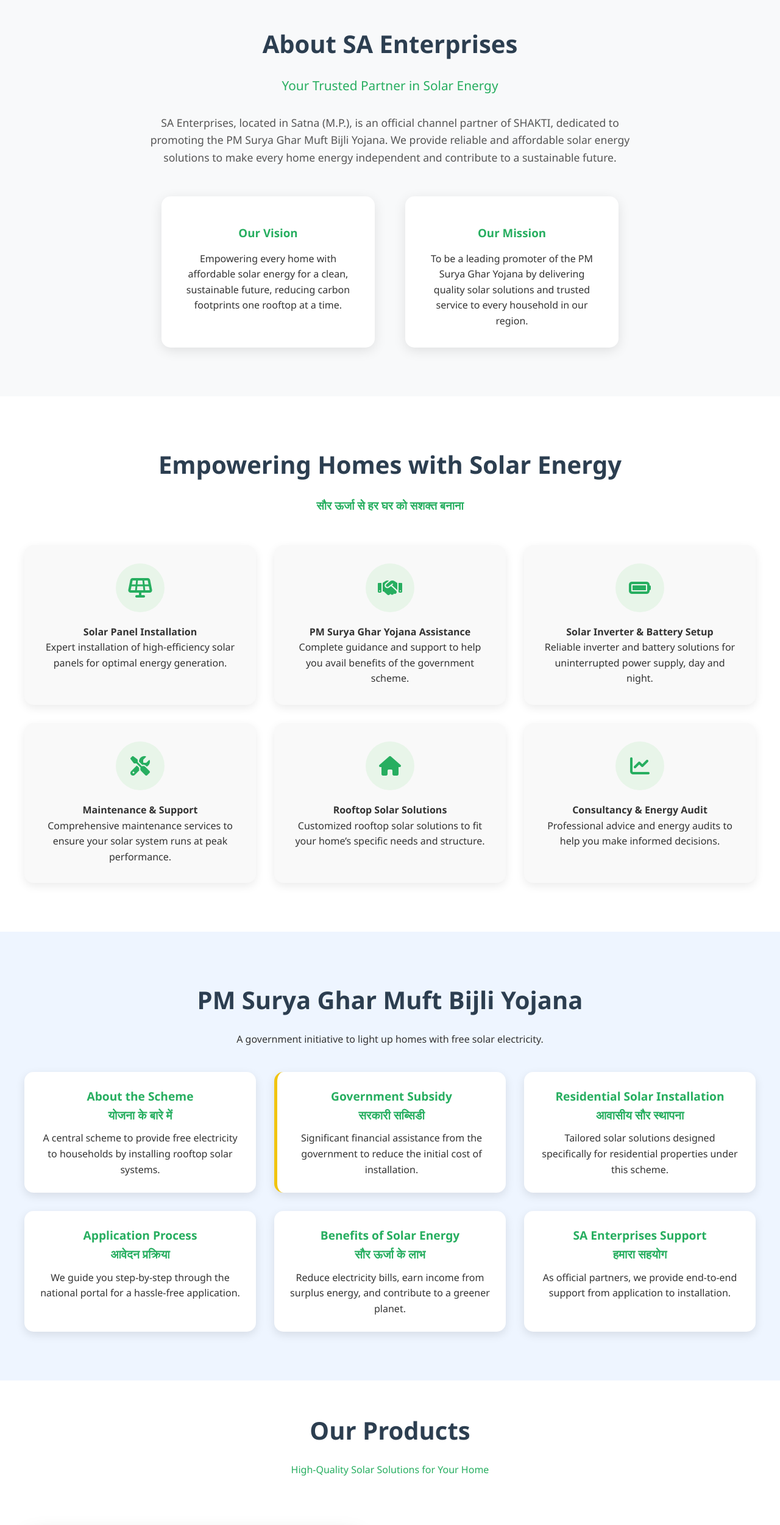
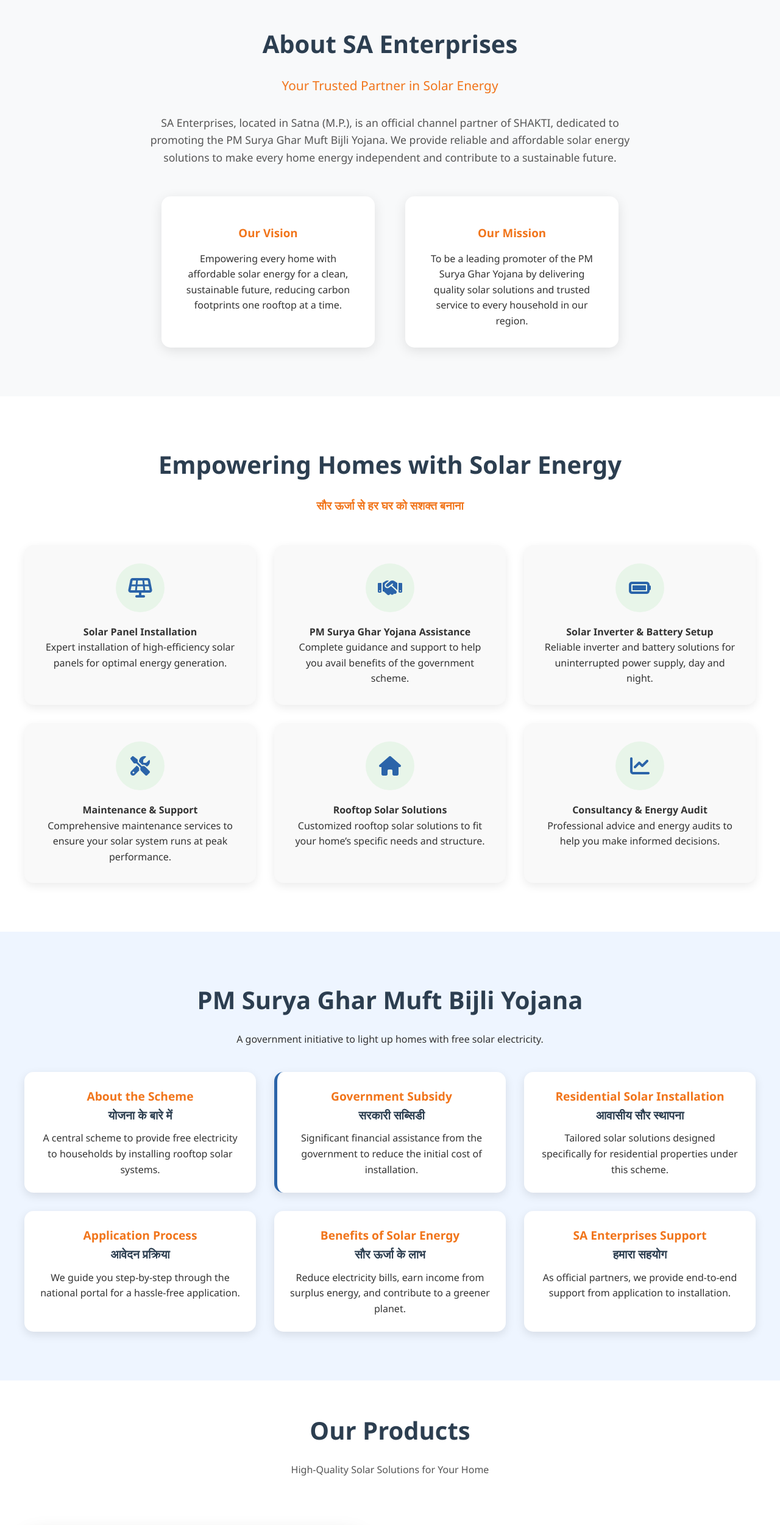
Before and after one commit to skskumarsah1964-png/sa-enterprises, a plain HTML site: page index.html in a window 1280 px wide. Shown: the part 840-3341 px from the top of the page at 61% size. Drawn offline with Linux system fonts and the light colour scheme; files whose address does not match are found by name.

Commit message:
final commit

```diff
--- a/index.html
+++ b/index.html
@@ -109,27 +109,27 @@
         <p class="subtitle">A government initiative to light up homes with free solar electricity.</p>
         <div class="info-grid">
             <div class="info-card">
-                <span class="emoji">About the Scheme<br>योजना के बारे में</span>
+                <span class="emoji">About the Scheme<br><span id="emoji-sub">योजना के बारे में</span></span>
                 <p>A central scheme to provide free electricity to households by installing rooftop solar systems.</p>
             </div>
             <div class="info-card highlight">
-                <span class="emoji">Government Subsidy<br>सरकारी सब्सिडी</span>
+                <span class="emoji">Government Subsidy<br><span id="emoji-sub">सरकारी सब्सिडी</span></span>
                 <p>Significant financial assistance from the government to reduce the initial cost of installation.</p>
             </div>
             <div class="info-card">
-                <span class="emoji">Residential Solar Installation<br>आवासीय सौर स्थापना</span>
+                <span class="emoji">Residential Solar Installation<br><span id="emoji-sub">आवासीय सौर स्थापना</span></span>
                 <p>Tailored solar solutions designed specifically for residential properties under this scheme.</p>
             </div>
             <div class="info-card">
-                <span class="emoji">Application Process<br>आवेदन प्रक्रिया</span>
+                <span class="emoji">Application Process<br><span id="emoji-sub">आवेदन प्रक्रिया</span></span>
                 <p>We guide you step-by-step through the national portal for a hassle-free application.</p>
             </div>
             <div class="info-card">
-                <span class="emoji">Benefits of Solar Energy<br>सौर ऊर्जा के लाभ</span>
+                <span class="emoji">Benefits of Solar Energy<br><span id="emoji-sub">सौर ऊर्जा के लाभ</span></span>
                 <p>Reduce electricity bills, earn income from surplus energy, and contribute to a greener planet.</p>
             </div>
             <div class="info-card">
-                <span class="emoji">SA Enterprises Support<br>हमारा सहयोग</span>
+                <span class="emoji">SA Enterprises Support<br><span id="emoji-sub">हमारा सहयोग</span></span>
                 <p>As official partners, we provide end-to-end support from application to installation.</p>
             </div>
         </div>
--- a/style.css
+++ b/style.css
@@ -165,7 +165,7 @@
 }
 
 .tagline {
-    color: #27ae60;
+    color: #f1751b;
     font-size: 1.3rem;
     margin-bottom: 30px;
 }
@@ -184,6 +184,10 @@
     flex-wrap: wrap;
 }
 
+.vision-mission h3{
+    color: #f1751b;
+}
+
 .card {
     background: #fff;
     padding: 30px;
@@ -196,6 +200,10 @@
 .services {
     background: #fff;
 }
+.services h3{
+    color: #f1751b;
+}
+
 
 .service-grid {
     display: grid;
@@ -222,7 +230,7 @@
     justify-content: center;
     margin: 0 auto 20px;
     font-size: 2rem;
-    color: #27ae60;
+    color: #2b64a9;
 }
 
 /* Surya Ghar */
@@ -247,15 +255,18 @@
 }
 
 .info-card.highlight {
-    border-left: 5px solid #f1c40f;
+    border-left: 5px solid #2b64a9;
 }
 
 .emoji {
     display: block;
     font-size: 1.2rem;
-    color: #27ae60;
+    color: #f1751b;
     margin-bottom: 10px;
     font-weight: bold;
+}
+#emoji-sub{
+    color: #2c3e50;
 }
 
 /* Products */
@@ -266,7 +277,7 @@
 }
 
 .products .subtitle {
-    color: #27ae60;
+    color: #555;
     margin-bottom: 60px;
 }
 
@@ -308,7 +319,7 @@
 
 .product-text h3 {
     font-size: 2rem;
-    color: #27ae60;
+    color: #f1751b;
     margin-bottom: 20px;
 }
 
@@ -346,6 +357,12 @@
     margin: 50px auto 0;
     gap: 50px;
     flex-wrap: wrap;
+}
+.location h3{
+    color: #f1751b;
+}
+.form h3{
+    color: #f1751b;
 }
 
 .location, .form {
@@ -385,7 +402,8 @@
 
 /* Footer */
 .footer {
-    background: #1a3c34;
+    /* background: #1a3c34; */
+    background-color: #55446e;
     color: #fff;
     padding: 60px 20px 20px;
 }
@@ -400,7 +418,7 @@
 }
 
 .col h4 {
-    color: #27ae60;
+    color: #f1751b;;
     margin-bottom: 20px;
 }
 
@@ -422,7 +440,7 @@
     margin-top: 40px;
     padding-top: 20px;
     border-top: 1px solid #2c5c50;
-    color: #27ae60;
+    color: #ddd;
 }
 
 /* Scroll to Top */
@@ -430,7 +448,7 @@
     position: fixed;
     bottom: 30px;
     right: 30px;
-    background: #27ae60;
+    background: #f1751b;
     color: #fff;
     width: 50px;
     height: 50px;
@@ -444,7 +462,7 @@
 }
 
 #scrollTop:hover {
-    background: #219653;
+    background: #f1751b;
 }
 
 /* Responsive */
```
